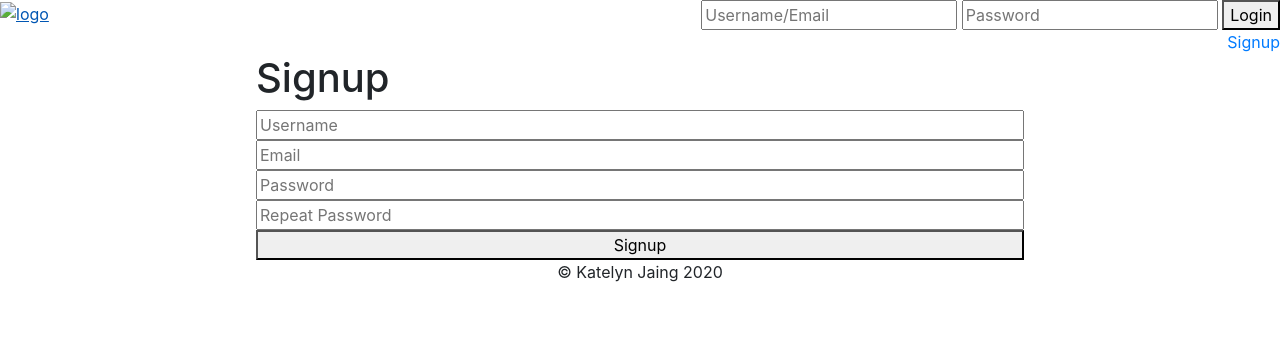
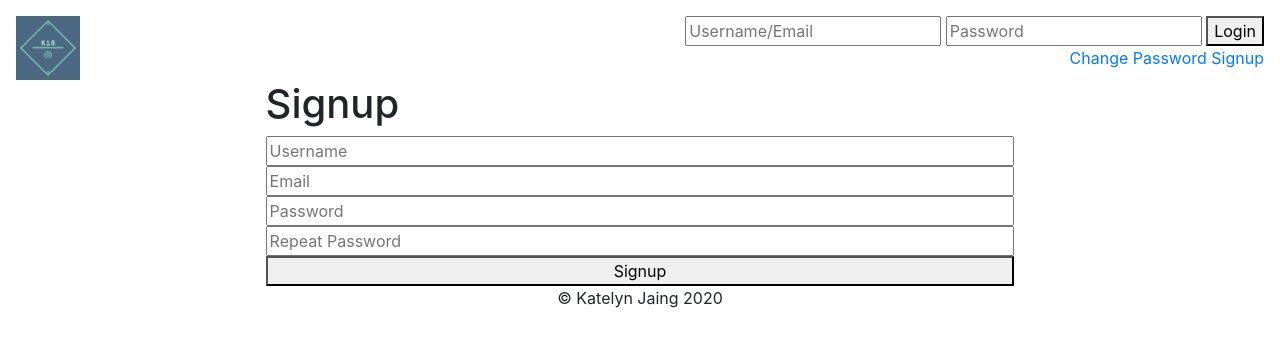
Before and after one commit to katelyn18/content-management-system, a PHP site: page /signup.php in a window 1280 px wide. Shown: the top 347 px of the page. Run offline with PHP 8.4, Linux system fonts and the light colour scheme.

Commit message:
Added logo, favicon, and change password page

```diff
--- a/header.php
+++ b/header.php
@@ -6,11 +6,12 @@
         <title>Content Management System</title>
         <link rel="stylesheet" href="https://stackpath.bootstrapcdn.com/bootstrap/4.5.0/css/bootstrap.min.css" integrity="sha384-9aIt2nRpC12Uk9gS9baDl411NQApFmC26EwAOH8WgZl5MYYxFfc+NcPb1dKGj7Sk" crossorigin="anonymous">
         <link rel="stylesheet" href="styles/style.css?<?php echo time(); ?>"> <!-- php added to not upload css from cache -->
+        <link rel="icon" type="image/png" href="img/favicon.png">
     </head>
     <body>
         <nav>
-            <a class="logo" href="#">
-                <img src="" alt="logo"> <!-- makes website look professional -->
+            <a class="logo" href="index.php">
+                <img src="img/logo.png" alt="logo/home"> <!-- makes website look professional -->
             </a>
             <div class="loginout">
                 <?php
@@ -24,6 +25,7 @@
                         <input type="password" name="pwd" placeholder="Password">
                         <button type="submit" name="login-submit">Login</button>
                     </form>
+                    <a href="changePassword.php">Change Password</a>
                     <a href="signup.php">Signup</a>';
                     }
                 ?>
--- a/signup.php
+++ b/signup.php
@@ -2,7 +2,7 @@
     require "header.php";
 ?>
 <main>
-    <div class="signup-container">
+    <div class="format-container">
         <section>
             <h1>Signup</h1>
             <?php
--- a/styles/style.css
+++ b/styles/style.css
@@ -1,3 +1,11 @@
+
+body{
+    padding: 1em;
+}
+
+img{
+    width: 4em;
+}
 
 nav{
     display: grid;
@@ -26,7 +34,7 @@ footer{
     text-align: center;
 }
 
-.signup-container{
+.format-container{
     grid-column: 2 / 3;
 }
 
```
Also changed, not shown: changePassword.php (added, +16 -0 lines), img/favicon.png (added), img/logo.png (added), 1 other file.
